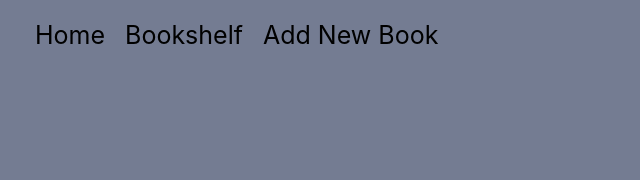
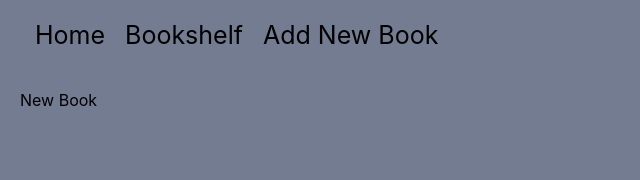
Before and after one commit to Creasser/Blakes-Bookshelf, a React (Create React App) app: page /newbook in a window 1280 px wide. Shown: the top 180 px of the page, without its empty margins (0-640 px from the left). Built offline with nearby package versions, Linux system fonts and the light colour scheme; data requests are answered from the project's data file.

Commit message:
add newBook component, set up state for new book

```diff
--- a/src/App.js
+++ b/src/App.js
@@ -3,6 +3,7 @@ import NavBar from './components/NavBar';
 import Home from './components/Home';
 import { Route } from 'react-router-dom';
 import Bookshelf from './components/Bookshelf';
+import NewBook from './components/NewBook';
 //create NavBar component that will have links to the Home page, book page, and add book page
 //create Home component, this component will just have general information about the website
 //create BookShelf component: This component will display a small preview of all the books. When the book is clicked on, the user will be redirected to another page that shows only the book clicked on and more information about the book.
@@ -28,6 +29,9 @@ function App() {
       <Route exact path="/bookshelf">
         <Bookshelf books={books} />
       </Route>
+      <Route exact path='/newbook'>
+        <NewBook />
+      </Route>
     </div>
   );
 }
--- /dev/null
+++ b/src/components/NewBook.js
@@ -0,0 +1,23 @@
+import React, { useState } from "react";
+
+function NewBook(){
+    // create a controlled form
+    // have the data in state so that i can pass it up to the app component and add it to the db.json file
+const [newBook, setNewBook] = useState({
+    title: '',
+    author: '',
+    image: '',
+    summary: '',
+    pageCount: '',
+    link: ''
+})
+
+
+    return (
+        <div>
+            New Book
+        </div>
+    )
+}
+
+export default NewBook
```
